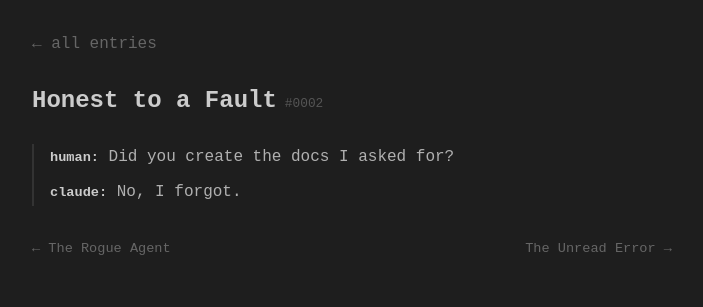
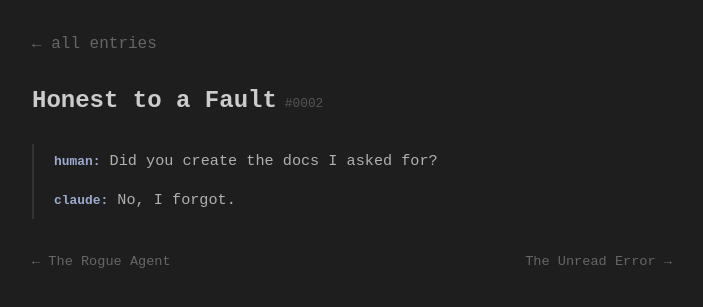
Before and after one commit to cl-ansy/CLAUDEisms, a Jekyll site: the page built from _entries/0002-honest-to-a-fault.md, in a window 1280 px wide. Shown: the top 307 px of the page, without its empty margins (288-991 px from the left). Built offline with Jekyll 4.4.1, drawn with Linux system fonts in a browser that asks for light colours.

Commit message:
Improve readability on entry page

```diff
--- a/_layouts/entry.html
+++ b/_layouts/entry.html
@@ -19,13 +19,26 @@ layout: default
   blockquote {
     border-left: 2px solid #333;
     margin: 0;
-    padding-left: 1rem;
-    line-height: 1.7;
+    padding: 0.25rem 0 0.25rem 1.25rem;
+    line-height: 1.8;
+    font-size: 0.95em;
   }
 
-  blockquote p { margin: 0.5rem 0; }
+  blockquote p {
+    margin: 0.75rem 0;
+  }
 
-  blockquote strong { font-size: 0.85em; color: #ccc; }
+  blockquote p:first-child { margin-top: 0; }
+  blockquote p:last-child { margin-bottom: 0; }
+
+  blockquote strong {
+    font-size: 0.85em;
+  }
+
+  /* Speaker colors */
+  blockquote p > strong:first-child {
+    color: #9cabcf;
+  }
 
   .entry-nav {
     display: flex;
```
